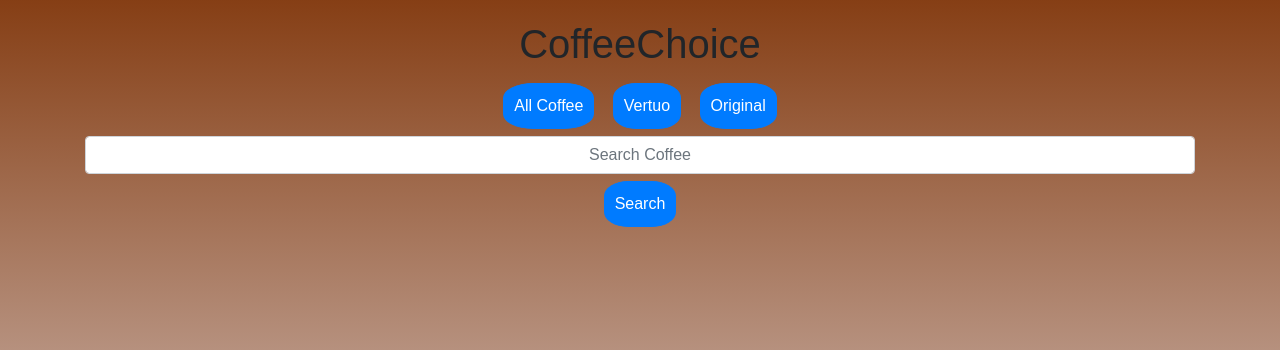
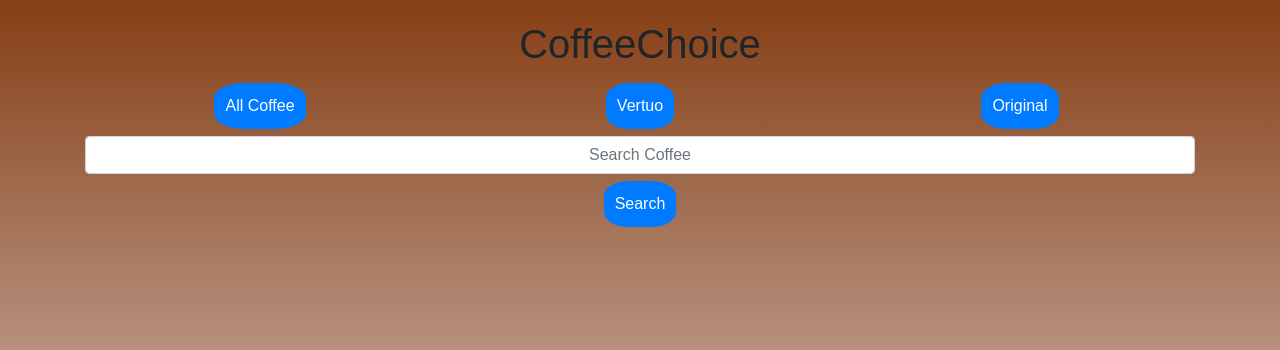
Before and after one commit to djjtyn/CoffeeChoice, a Django app: page /coffee/all_coffee in a window 1280 px wide. Shown: the part 70-420 px from the top of the page. Run offline with Django 3.2, Linux system fonts and the light colour scheme; data that the repository does not hold is empty; some libraries are stand-ins or nearby versions.

Commit message:
html validated for all template pages

```diff
--- a/cart/templates/cart.html
+++ b/cart/templates/cart.html
@@ -1,7 +1,6 @@
 {% extends 'base.html' %}
 {% load static from staticfiles %}
 {% load bootstrap_tags %}
-
 {% block content %}
 <h1 class="center-text">Your Cart</h1>
 <div class="row row-flex">
@@ -29,12 +28,10 @@
 	</div>
 	{% endfor %}
 </div>
-
 <div class="col-sm-12">
 	<div class="center-text">
 		<p>Total:</p>
-    <p><i class="fas fa-euro-sign"></i></span> {{ total }}</p>
-
+		<p><i class="fas fa-euro-sign"></i>{{ total }}</p>
 	</div>
 </div>
 <div>
--- a/coffee/templates/all_coffee.html
+++ b/coffee/templates/all_coffee.html
@@ -3,16 +3,26 @@
 {% block content %}
 <h1 class="center-text">CoffeeChoice</h1>
 <div class="center-text">
-	<a href="{% url 'all_coffee' %}">
-		<button class="btn btn-primary">All Coffee</button>
-	</a>
-	<a href="{% url 'filter_vertuo' %}">
-		<button class="btn btn-primary">Vertuo</button>
-	</a>
-	<a href="{% url 'filter_original' %}">
-		<button class="btn btn-primary">Original</button>
-	</a>
+	<div class="row">
+		<div class="col-sm-4">
+			<form action="{% url 'all_coffee' %}">
+				<button type="submit" class="btn btn-primary">All Coffee</button>
+			</form>
+		</div>
+		<div class="col-sm-4">
+			<form action="{% url 'filter_vertuo' %}">
+				<button type="submit" class="btn btn-primary">Vertuo</button>
+			</form>
+		</div>
+		<div class="col-sm-4">
+			<form action="{% url 'filter_original' %}">
+				<button type="submit" class="btn btn-primary">Original</button>
+			</form>
+		</div>
+	</div>
 </div>
+
+
 <form class="search" action="{% url 'search' %}" method="get">
 	<!--Form Searchbox-->
 	<div class="form-row">
```
Also changed, not shown: blog/templates/blogposts.html (+2 -6 lines), blog/templates/postdetail.html (+3 -4 lines), checkout/templates/checkout.html (+5 -5 lines), coffee/templates/coffeereview.html (+4 -4 lines), home/templates/index.html (+5 -5 lines), blog/templates/add_comment_to_post.html (indentation only), coffee/templates/add_comment_to_coffee.html (indentation only). Lines whose indentation alone changed are shown as unchanged.
